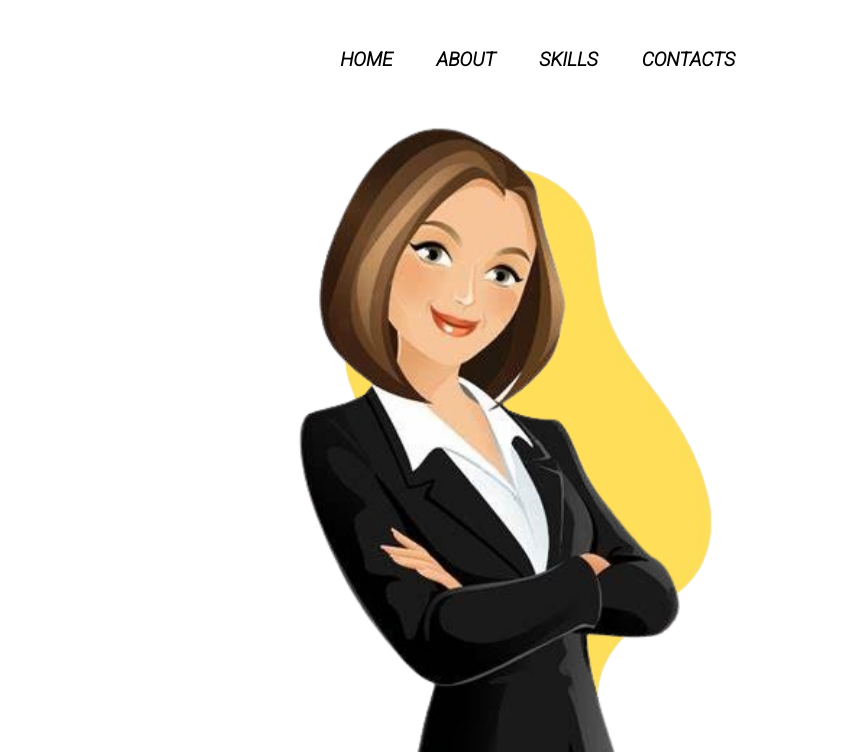
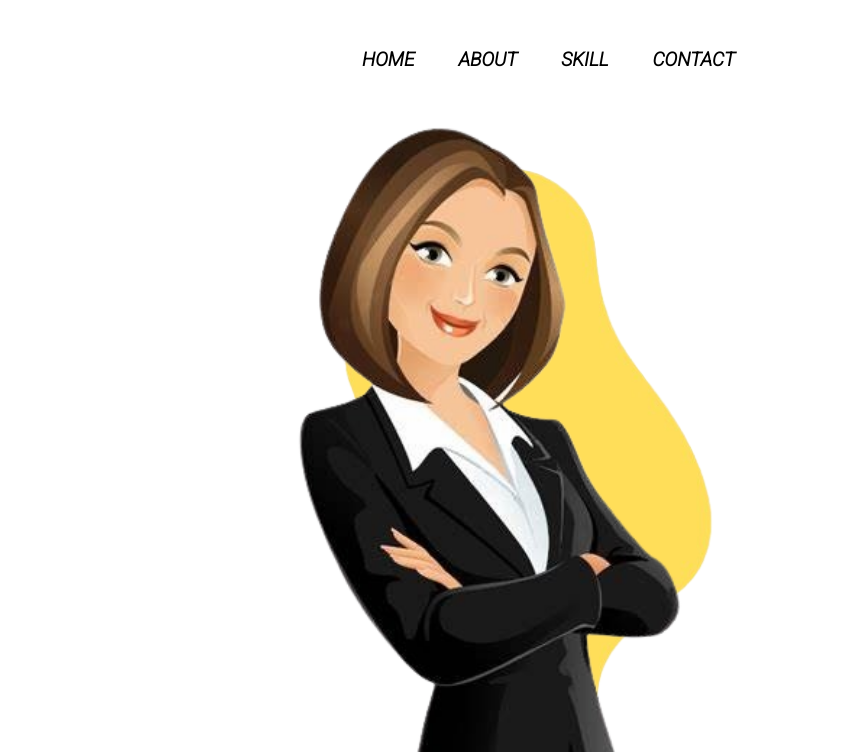
Before and after one commit to libinwilliams/portfolio-final, a plain HTML site: page index.html in a window 1280 px wide. Shown: the top 752 px of the page, 433-1280 px from the left. Drawn offline with Linux system fonts and the light colour scheme.

Commit message:
reverted test changes

```diff
--- a/index.html
+++ b/index.html
@@ -26,8 +26,8 @@
             <ul>
                 <li class="listitem"><a class="links" href="#home">HOME</a></li>
                 <li class="listitem"><a class="links" href="#about">ABOUT</a></li>
-                <li class="listitem"><a class="links" href="#skill">SKILLS</a></li>
-                <li class="listitem"><a class="links" href="#contact">CONTACTS</a></li>
+                <li class="listitem"><a class="links" href="#skill">SKILL</a></li>
+                <li class="listitem"><a class="links" href="#contact">CONTACT</a></li>
             </ul>
 
 
```
